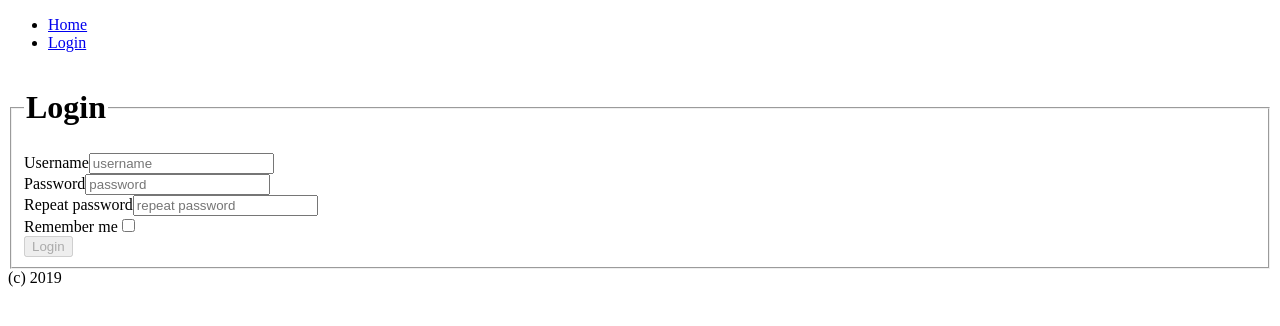
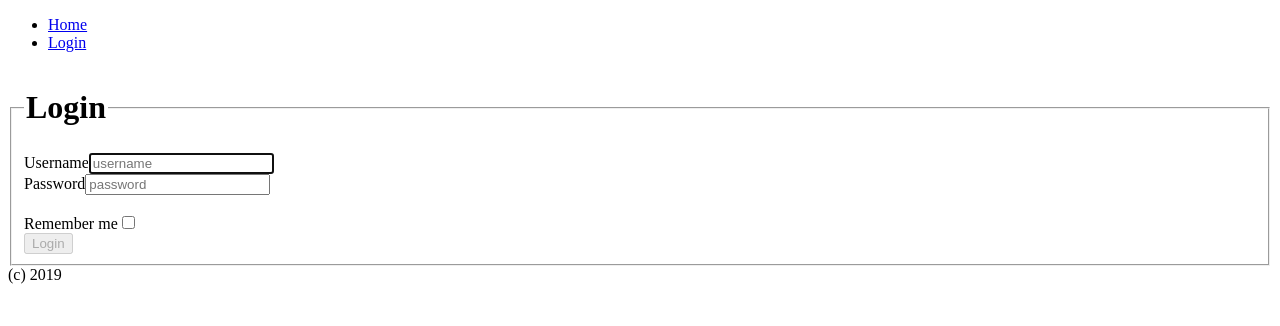
Before and after one commit to ljosberinn/react-step-by-step-tutorial, a React (Create React App) app: page /login in a window 1280 px wide. Shown: the top 326 px of the page. Built offline with nearby package versions, Linux system fonts and the light colour scheme.

Commit message:
remove unecessary state

```diff
--- a/src/routes/public/LoginRoute/index.js
+++ b/src/routes/public/LoginRoute/index.js
@@ -7,7 +7,6 @@ export default function LoginRoute() {
   const [data, setData] = useState({
     username: '',
     password: '',
-    repeatPassword: '',
     rememberMe: false,
   });
 
@@ -52,13 +51,9 @@ export default function LoginRoute() {
     }
   }
 
-  const { username, password, repeatPassword } = data;
+  const { username, password } = data;
 
-  const isDisabled =
-    username.length === 0 ||
-    password.length === 0 ||
-    repeatPassword.length === 0 ||
-    password !== repeatPassword;
+  const isDisabled = username.length === 0 || password.length === 0;
 
   return (
     <>
@@ -80,6 +75,7 @@ export default function LoginRoute() {
               required
               name='username'
               onChange={handleChange}
+              autoFocus
             />
           </label>
 
@@ -97,17 +93,6 @@ export default function LoginRoute() {
           </label>
 
           <br />
-
-          <label>
-            Repeat password
-            <input
-              type='password'
-              placeholder='repeat password'
-              required
-              name='repeatPassword'
-              onChange={handleChange}
-            />
-          </label>
 
           <br />
 
```
